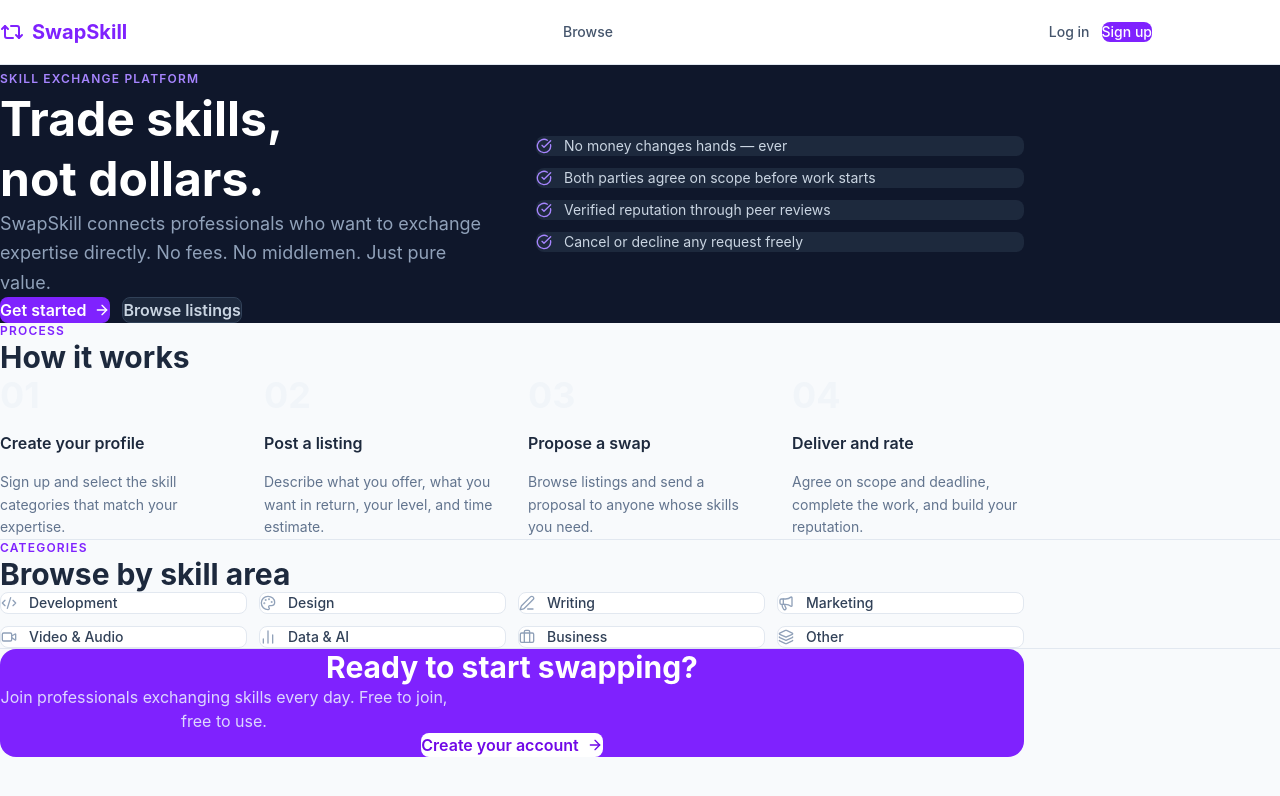
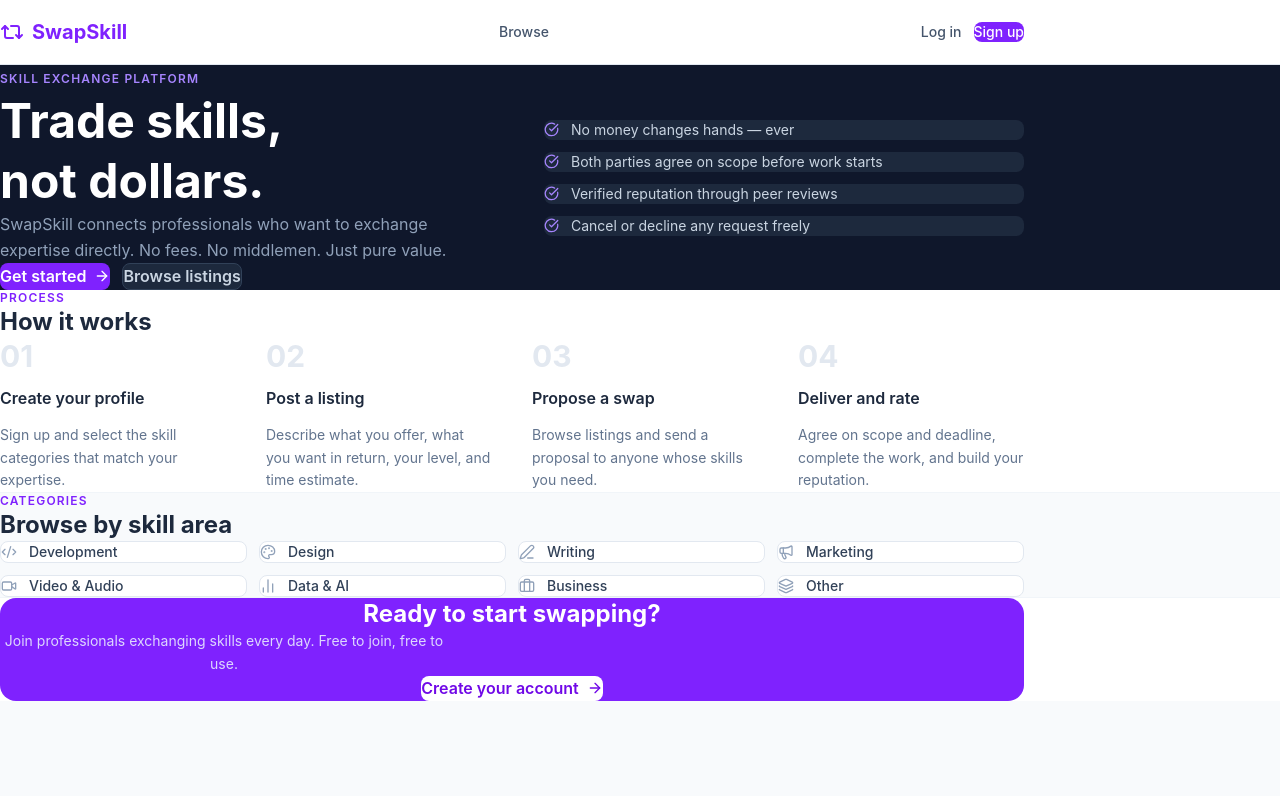
Before and after one commit to varshiniv1/SwapSkill, a React (Vite) app in the folder client/: page / in a window 1280 px wide. Shown: the top 796 px of the page. Built offline with nearby package versions, Linux system fonts and the light colour scheme; no server answers.

Commit message:
fix: consistent spacing and layout across all pages

```diff
--- a/client/src/components/Navbar.jsx
+++ b/client/src/components/Navbar.jsx
@@ -23,7 +23,7 @@ export default function Navbar() {
 
   return (
     <nav className="bg-white border-b border-slate-200 sticky top-0 z-50">
-      <div className="max-w-6xl mx-auto px-4 h-16 flex items-center justify-between">
+      <div className="max-w-5xl mx-auto px-8 h-16 flex items-center justify-between w-full">
         {/* Logo */}
         <Link to="/" className="flex items-center gap-2 font-bold text-xl text-violet-600">
           <Repeat2 size={24} />
--- a/client/src/index.css
+++ b/client/src/index.css
@@ -1,16 +1,22 @@
 @import "tailwindcss";
 
-* {
+*, *::before, *::after {
   box-sizing: border-box;
   margin: 0;
   padding: 0;
 }
 
+html {
+  -webkit-font-smoothing: antialiased;
+  -moz-osx-font-smoothing: grayscale;
+}
+
 body {
-  font-family: 'Inter', system-ui, sans-serif;
+  font-family: 'Inter', system-ui, -apple-system, sans-serif;
   background: #f8fafc;
   color: #1e293b;
   min-height: 100vh;
+  line-height: 1.6;
 }
 
 #root {
@@ -18,3 +24,16 @@ body {
   display: flex;
   flex-direction: column;
 }
+
+/* Consistent page wrapper used across all inner pages */
+.page {
+  max-width: 64rem;      /* 1024px */
+  margin-inline: auto;
+  padding: 3rem 2rem;
+}
+
+@media (max-width: 640px) {
+  .page {
+    padding: 2rem 1.25rem;
+  }
+}
--- a/client/src/pages/Browse.jsx
+++ b/client/src/pages/Browse.jsx
@@ -43,7 +43,7 @@ export default function Browse() {
   const setPage = (p) => setSearchParams({ category, page: p });
 
   return (
-    <div className="max-w-6xl mx-auto px-6 py-10">
+    <div className="max-w-5xl mx-auto px-8 py-12">
       {/* Header */}
       <div className="mb-8">
         <h1 className="text-2xl font-bold text-slate-800 mb-1">Browse listings</h1>
--- a/client/src/pages/CreateListing.jsx
+++ b/client/src/pages/CreateListing.jsx
@@ -61,7 +61,7 @@ export default function CreateListing() {
   };
 
   return (
-    <div className="max-w-2xl mx-auto px-4 py-8">
+    <div className="max-w-2xl mx-auto px-8 py-12">
       <button onClick={() => navigate(-1)} className="flex items-center gap-1.5 text-sm text-slate-500 hover:text-violet-600 mb-6 transition-colors">
         <ArrowLeft size={16} /> Back
       </button>
@@ -137,7 +137,7 @@ export default function CreateListing() {
           <div className="flex gap-2 mt-1">
             <input
               className="flex-1 border border-slate-200 rounded-xl px-4 py-2.5 text-sm focus:outline-none focus:ring-2 focus:ring-violet-400"
-              placeholder="e.g. Copywriting, Logo design…"
+              placeholder="e.g. Copywriting, Logo designâ€¦"
               value={wantInput}
               onChange={(e) => setWantInput(e.target.value)}
               onKeyDown={(e) => e.key === 'Enter' && (e.preventDefault(), addWant())}
@@ -168,7 +168,7 @@ export default function CreateListing() {
           <textarea
             rows={3}
             className="w-full mt-1 border border-slate-200 rounded-xl px-4 py-2.5 text-sm focus:outline-none focus:ring-2 focus:ring-violet-400 resize-none"
-            placeholder="Describe what you'll deliver, your experience, and what you're looking for…"
+            placeholder="Describe what you'll deliver, your experience, and what you're looking forâ€¦"
             value={form.description}
             onChange={(e) => setForm({ ...form, description: e.target.value })}
           />
@@ -188,7 +188,7 @@ export default function CreateListing() {
           disabled={loading}
           className="w-full bg-violet-600 text-white font-semibold py-3 rounded-xl hover:bg-violet-700 transition-colors disabled:opacity-60"
         >
-          {loading ? 'Saving…' : id ? 'Update listing' : 'Post listing'}
+          {loading ? 'Savingâ€¦' : id ? 'Update listing' : 'Post listing'}
         </button>
       </form>
     </div>
--- a/client/src/pages/Home.jsx
+++ b/client/src/pages/Home.jsx
@@ -5,26 +5,10 @@ import CategoryIcon from '../components/CategoryIcon';
 import { useAuth } from '../context/AuthContext';
 
 const steps = [
-  {
-    step: '01',
-    title: 'Create your profile',
-    desc: 'Sign up and select the skill categories that match your expertise.',
-  },
-  {
-    step: '02',
-    title: 'Post a listing',
-    desc: 'Describe what you offer, what you want in return, your level, and time estimate.',
-  },
-  {
-    step: '03',
-    title: 'Propose a swap',
-    desc: 'Browse listings and send a proposal to anyone whose skills you need.',
-  },
-  {
-    step: '04',
-    title: 'Deliver and rate',
-    desc: 'Agree on scope and deadline, complete the work, and build your reputation.',
-  },
+  { step: '01', title: 'Create your profile',  desc: 'Sign up and select the skill categories that match your expertise.' },
+  { step: '02', title: 'Post a listing',        desc: 'Describe what you offer, what you want in return, your level, and time estimate.' },
+  { step: '03', title: 'Propose a swap',        desc: 'Browse listings and send a proposal to anyone whose skills you need.' },
+  { step: '04', title: 'Deliver and rate',      desc: 'Agree on scope and deadline, complete the work, and build your reputation.' },
 ];
 
 const trustPoints = [
@@ -39,39 +23,41 @@ export default function Home() {
 
   return (
     <div className="flex flex-col">
-      {/* Hero */}
+
+      {/* ── Hero ─────────────────────────────────────────── */}
       <section className="bg-slate-900 text-white">
-        <div className="max-w-5xl mx-auto px-6 py-28 grid md:grid-cols-2 gap-12 items-center">
+        <div className="max-w-5xl mx-auto px-8 py-24 grid md:grid-cols-2 gap-16 items-center">
           <div>
-            <span className="inline-block text-xs font-semibold tracking-widest uppercase text-violet-400 mb-4">
+            <span className="inline-block text-xs font-semibold tracking-widest uppercase text-violet-400 mb-5">
               Skill Exchange Platform
             </span>
-            <h1 className="text-5xl font-bold leading-tight text-white mb-5">
+            <h1 className="text-4xl md:text-5xl font-bold leading-tight text-white mb-6">
               Trade skills,<br />not dollars.
             </h1>
-            <p className="text-slate-400 text-lg leading-relaxed mb-8">
+            <p className="text-slate-400 text-base leading-relaxed mb-10">
               SwapSkill connects professionals who want to exchange expertise directly.
               No fees. No middlemen. Just pure value.
             </p>
-            <div className="flex flex-col sm:flex-row gap-3">
+            <div className="flex flex-wrap gap-3">
               <Link
                 to={user ? '/listings/new' : '/register'}
-                className="inline-flex items-center justify-center gap-2 bg-violet-600 text-white font-semibold px-6 py-3 rounded-lg hover:bg-violet-500 transition-colors"
+                className="inline-flex items-center gap-2 bg-violet-600 text-white font-semibold px-6 py-3 rounded-lg hover:bg-violet-500 transition-colors"
               >
                 {user ? 'Post a listing' : 'Get started'} <ArrowRight size={16} />
               </Link>
               <Link
                 to="/browse"
-                className="inline-flex items-center justify-center bg-slate-800 border border-slate-700 text-slate-300 font-semibold px-6 py-3 rounded-lg hover:bg-slate-700 transition-colors"
+                className="inline-flex items-center bg-slate-800 border border-slate-700 text-slate-300 font-semibold px-6 py-3 rounded-lg hover:bg-slate-700 transition-colors"
               >
                 Browse listings
               </Link>
             </div>
           </div>
+
           <div className="hidden md:flex flex-col gap-3">
             {trustPoints.map((p) => (
-              <div key={p} className="flex items-center gap-3 bg-slate-800 rounded-lg px-4 py-3">
-                <CheckCircle size={16} className="text-violet-400 shrink-0" />
+              <div key={p} className="flex items-center gap-3 bg-slate-800 rounded-lg px-4 py-3.5">
+                <CheckCircle size={15} className="text-violet-400 shrink-0" />
                 <span className="text-sm text-slate-300">{p}</span>
               </div>
             ))}
@@ -79,34 +65,40 @@ export default function Home() {
         </div>
       </section>
 
-      {/* How it works */}
-      <section className="max-w-5xl mx-auto px-6 py-20 w-full">
+      {/* ── How it works ─────────────────────────────────── */}
+      <section className="bg-white border-b border-slate-100">
+        <div className="max-w-5xl mx-auto px-8 py-20">
           <p className="text-xs font-semibold tracking-widest uppercase text-violet-600 mb-2">Process</p>
-        <h2 className="text-3xl font-bold text-slate-800 mb-12">How it works</h2>
-        <div className="grid grid-cols-1 sm:grid-cols-2 lg:grid-cols-4 gap-8">
+          <h2 className="text-2xl font-bold text-slate-800 mb-14">How it works</h2>
+          <div className="grid grid-cols-1 sm:grid-cols-2 lg:grid-cols-4 gap-10">
             {steps.map(({ step, title, desc }) => (
-            <div key={step} className="flex flex-col gap-4">
-              <span className="text-4xl font-bold text-slate-100">{step}</span>
+              <div key={step} className="flex flex-col gap-3">
+                <span className="text-3xl font-bold text-slate-200 select-none">{step}</span>
                 <h3 className="font-semibold text-slate-800">{title}</h3>
                 <p className="text-sm text-slate-500 leading-relaxed">{desc}</p>
               </div>
             ))}
           </div>
+        </div>
       </section>
 
-      {/* Categories */}
-      <section className="bg-slate-50 border-y border-slate-200">
-        <div className="max-w-5xl mx-auto px-6 py-16">
+      {/* ── Categories ───────────────────────────────────── */}
+      <section className="bg-slate-50 border-b border-slate-100">
+        <div className="max-w-5xl mx-auto px-8 py-20">
           <p className="text-xs font-semibold tracking-widest uppercase text-violet-600 mb-2">Categories</p>
-          <h2 className="text-3xl font-bold text-slate-800 mb-10">Browse by skill area</h2>
+          <h2 className="text-2xl font-bold text-slate-800 mb-10">Browse by skill area</h2>
           <div className="grid grid-cols-2 sm:grid-cols-4 gap-3">
             {CATEGORIES.map((cat) => (
               <Link
                 key={cat.value}
                 to={`/browse?category=${cat.value}`}
-                className="group flex items-center gap-3 bg-white rounded-lg border border-slate-200 px-4 py-3.5 hover:border-violet-300 hover:shadow-sm transition-all"
+                className="group flex items-center gap-3 bg-white rounded-lg border border-slate-200 px-4 py-4 hover:border-violet-300 hover:shadow-sm transition-all"
               >
-                <CategoryIcon name={cat.icon} size={16} className="text-slate-400 group-hover:text-violet-500 transition-colors" />
+                <CategoryIcon
+                  name={cat.icon}
+                  size={16}
+                  className="text-slate-400 group-hover:text-violet-500 transition-colors shrink-0"
+                />
                 <span className="text-sm font-medium text-slate-700 group-hover:text-violet-600 transition-colors">
                   {cat.label}
                 </span>
@@ -116,12 +108,13 @@ export default function Home() {
         </div>
       </section>
 
-      {/* CTA */}
+      {/* ── CTA ──────────────────────────────────────────── */}
       {!user && (
-        <section className="max-w-5xl mx-auto px-6 py-20 w-full">
-          <div className="bg-violet-600 rounded-2xl px-8 py-12 text-center text-white">
-            <h2 className="text-3xl font-bold mb-3">Ready to start swapping?</h2>
-            <p className="text-violet-200 mb-8 max-w-md mx-auto">
+        <section className="bg-white">
+          <div className="max-w-5xl mx-auto px-8 py-20">
+            <div className="bg-violet-600 rounded-2xl px-10 py-14 text-center text-white">
+              <h2 className="text-2xl font-bold mb-3">Ready to start swapping?</h2>
+              <p className="text-violet-200 text-sm mb-8 max-w-md mx-auto leading-relaxed">
                 Join professionals exchanging skills every day. Free to join, free to use.
               </p>
               <Link
@@ -131,8 +124,10 @@ export default function Home() {
                 Create your account <ArrowRight size={16} />
               </Link>
             </div>
+          </div>
         </section>
       )}
+
     </div>
   );
 }
--- a/client/src/pages/ListingDetail.jsx
+++ b/client/src/pages/ListingDetail.jsx
@@ -60,7 +60,7 @@ export default function ListingDetail() {
   const cat = getCategoryMeta(listing.offerCategory);
 
   return (
-    <div className="max-w-3xl mx-auto px-4 py-8">
+    <div className="max-w-3xl mx-auto px-8 py-12">
       <button onClick={() => navigate(-1)} className="flex items-center gap-1.5 text-sm text-slate-500 hover:text-violet-600 mb-6 transition-colors">
         <ArrowLeft size={16} /> Back
       </button>
@@ -177,7 +177,7 @@ export default function ListingDetail() {
                 <textarea
                   rows={3}
                   className="w-full mt-1 border border-slate-200 rounded-xl px-4 py-2.5 text-sm focus:outline-none focus:ring-2 focus:ring-violet-400 resize-none"
-                  placeholder="Add any details about your proposal…"
+                  placeholder="Add any details about your proposalâ€¦"
                   value={form.message}
                   onChange={(e) => setForm({ ...form, message: e.target.value })}
                 />
@@ -204,7 +204,7 @@ export default function ListingDetail() {
                   disabled={submitting}
                   className="flex-1 bg-violet-600 text-white py-2.5 rounded-xl font-semibold hover:bg-violet-700 transition-colors disabled:opacity-60"
                 >
-                  {submitting ? 'Sending…' : 'Send request'}
+                  {submitting ? 'Sendingâ€¦' : 'Send request'}
                 </button>
               </div>
             </form>
--- a/client/src/pages/MyListings.jsx
+++ b/client/src/pages/MyListings.jsx
@@ -39,7 +39,7 @@ export default function MyListings() {
   };
 
   return (
-    <div className="max-w-3xl mx-auto px-4 py-8">
+    <div className="max-w-3xl mx-auto px-8 py-12">
       <div className="flex items-center justify-between mb-6">
         <div>
           <h1 className="text-2xl font-bold text-slate-800">My listings</h1>
--- a/client/src/pages/Profile.jsx
+++ b/client/src/pages/Profile.jsx
@@ -56,7 +56,7 @@ export default function Profile() {
   if (!profile) return <div className="text-center py-20 text-slate-500">User not found.</div>;
 
   return (
-    <div className="max-w-4xl mx-auto px-4 py-8">
+    <div className="max-w-4xl mx-auto px-8 py-12">
       {/* Profile card */}
       <div className="bg-white rounded-2xl border border-slate-200 p-6 mb-6">
         <div className="flex items-start justify-between gap-4">
@@ -76,7 +76,7 @@ export default function Profile() {
               )}
               <div className="flex items-center gap-2 mt-1">
                 <StarRating rating={profile.rating || 0} size={15} />
-                <span className="text-sm text-slate-500">{profile.rating?.toFixed(1) || '–'} ({profile.reviewCount || 0} reviews)</span>
+                <span className="text-sm text-slate-500">{profile.rating?.toFixed(1) || 'â€“'} ({profile.reviewCount || 0} reviews)</span>
               </div>
             </div>
           </div>
@@ -85,7 +85,7 @@ export default function Profile() {
               onClick={() => editing ? handleSave() : setEditing(true)}
               className="flex items-center gap-1.5 text-sm border border-slate-200 px-3 py-2 rounded-xl hover:bg-slate-50 transition-colors"
             >
-              <Edit size={14} /> {editing ? (saving ? 'Saving…' : 'Save') : 'Edit'}
+              <Edit size={14} /> {editing ? (saving ? 'Savingâ€¦' : 'Save') : 'Edit'}
             </button>
           )}
         </div>
@@ -96,7 +96,7 @@ export default function Profile() {
             <textarea
               rows={2}
               className="w-full border border-slate-200 rounded-xl px-4 py-2.5 text-sm focus:outline-none focus:ring-2 focus:ring-violet-400 resize-none"
-              placeholder="Write something about yourself…"
+              placeholder="Write something about yourselfâ€¦"
               value={editForm.bio}
               onChange={(e) => setEditForm({ ...editForm, bio: e.target.value })}
             />
```
Also changed, not shown: client/src/pages/Dashboard.jsx (+6 -6 lines). Lines whose indentation alone changed are shown as unchanged.
